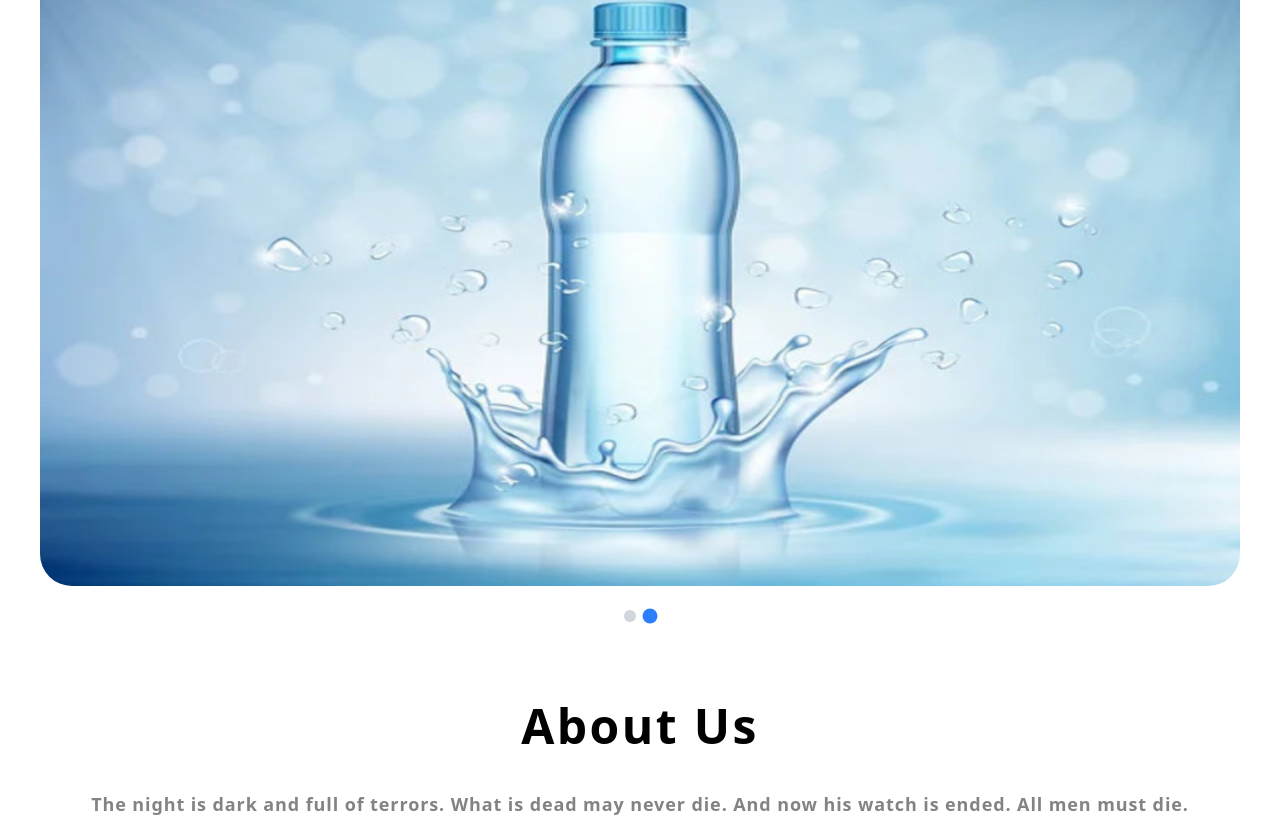
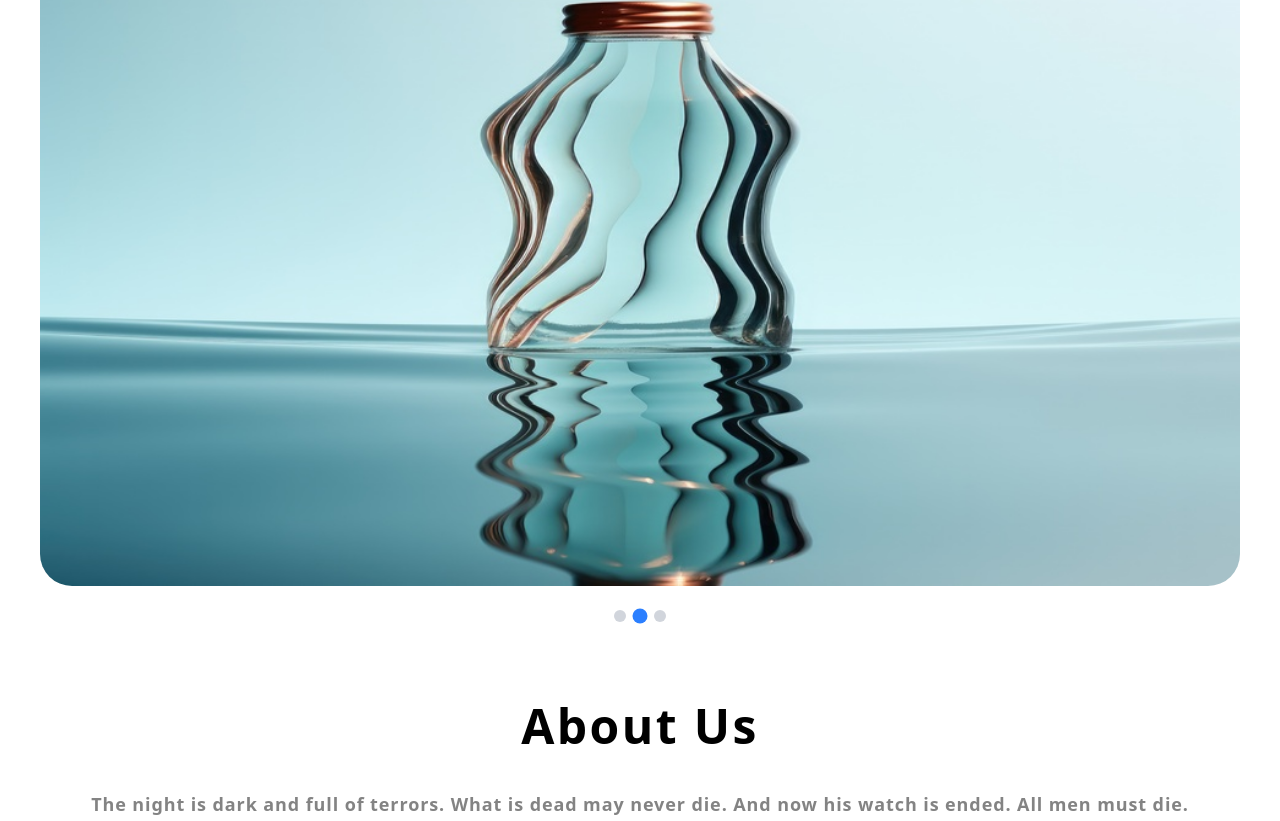
Before and after one commit to Abtikdigital/Sas-Bevrages, a React (Vite) app: page / in a window 1280 px wide. Shown: the part 450-1271 px from the top of the page. Built offline with nearby package versions, Linux system fonts and the light colour scheme; a web font is replaced by a local one.

Commit message:
updated slider imags

```diff
--- a/src/Pages/Home.jsx
+++ b/src/Pages/Home.jsx
@@ -14,7 +14,7 @@ import HeroImage from "../assets/Hero/105349.jpg";
 import AboutUsImage from "../assets/Products/Product1.png";
 import Image1 from "../assets/Hero/Slider/Image1.jpeg"
 import Image2 from "../assets/Hero/Slider/Image2.jpeg"
-
+import Image3 from "../assets/Hero/Slider/Image3.jpeg"
 
 
 
@@ -46,7 +46,7 @@ const Home = () => {
   } = useForm();
 
   const [currentSlide, setCurrentSlide] = useState(0);
-  const sliderImages = [Image1,Image2];
+  const sliderImages = [Image3,Image1,Image2];
 
   // Auto Slide Logic
   useEffect(() => {
```
Also changed, not shown: src/assets/Hero/Slider/Image3.jpeg (added).
